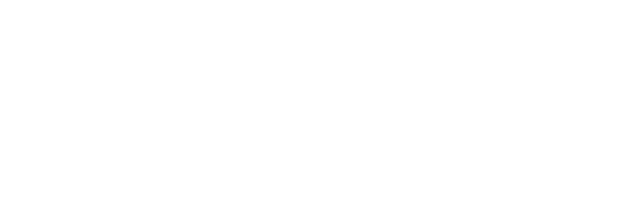
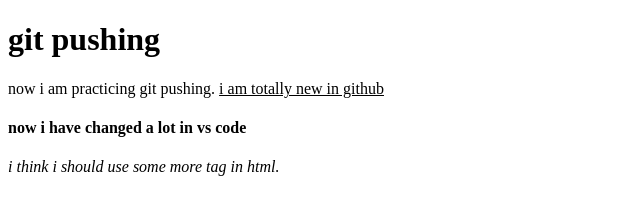
Before and after one commit to reaxul/second-repo, a plain HTML site: page index.html in a window 1280 px wide. Shown: the whole page, without its empty margins (0-640 px from the left). Drawn offline with Linux system fonts and the light colour scheme.

Commit message:
add some new code

```diff
--- a/index.html
+++ b/index.html
@@ -7,6 +7,10 @@
     <title>practicing repo 2</title>
 </head>
 <body>
+    <h1>git pushing</h1>
+    <p>now i am practicing git pushing. <u>i am totally new in github</u></p>
+    <h4>now i have changed a lot in vs code </h4>
+    <i>i think i should use some more tag in html.</i>
 
 </body>
 </html>
```
